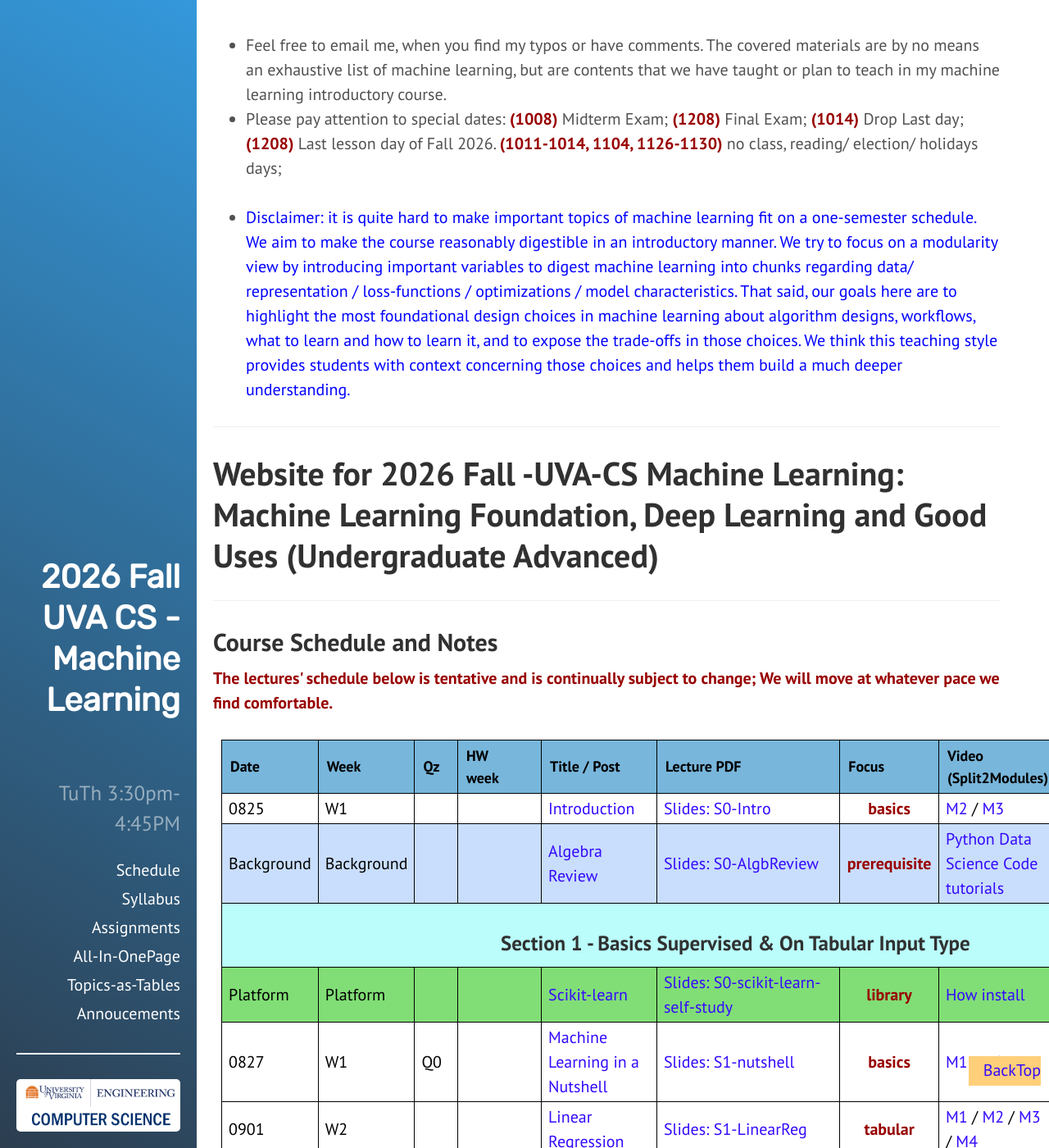
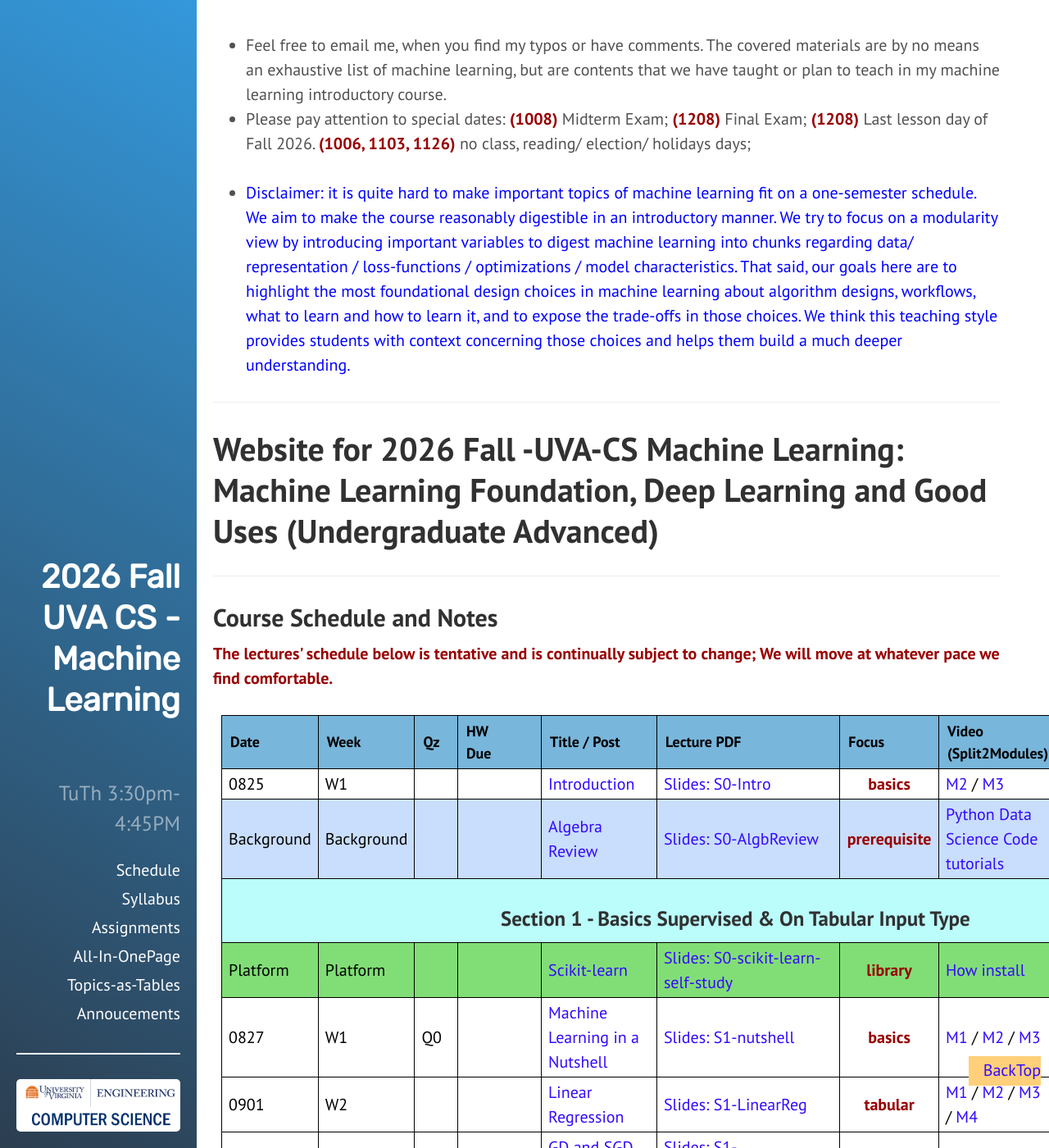
Before and after one commit to qiyanjun/2026Fall-UVA-CS-MachineLearningDeep, a Jekyll site: the page built from index.html, in a window 1280 px wide and 1400 px high. Shown: the whole window at 82% size. Built offline with Jekyll 4.4.1, drawn with Linux system fonts in a browser that asks for light colours.

Commit message:
Update index.html

```diff
--- a/index.html
+++ b/index.html
@@ -12,7 +12,7 @@ desc: 'Website for 2026 Fall -UVA-CS Machine Learning: Machine learning Foundati
   <li>Feel free to email me, when you find my typos or have comments. The covered materials are by no means an exhaustive list of machine learning, but are contents that we have taught or plan to teach in my machine learning introductory course.
 </li>
   <li>
-    Please pay attention to special dates:  <font color="#990000"><b>(1008)</b></font> Midterm Exam;   <font color="#990000"><b>(1208)</b></font> Final Exam;   <font color="#990000"><b>(1014)</b></font> Drop Last day;   <font color="#990000"><b>(1208)</b></font> Last lesson day of Fall 2026. <font color="#990000"><b>(1011-1014, 1104, 1126-1130)</b></font> no class, reading/ election/ holidays days;
+    Please pay attention to special dates:  <font color="#990000"><b>(1008)</b></font> Midterm Exam;   <font color="#990000"><b>(1208)</b></font> Final Exam;    <font color="#990000"><b>(1208)</b></font> Last lesson day of Fall 2026. <font color="#990000"><b>(1006, 1103, 1126)</b></font> no class, reading/ election/ holidays days;
   </li>
   <br>
   <li><p style="color:blue;">Disclaimer: it is quite hard to make important topics of machine learning fit on a one-semester schedule.  We aim to make the course reasonably digestible in an introductory manner. We try to focus on a modularity view by introducing important variables to digest machine learning into chunks regarding data/ representation / loss-functions / optimizations / model characteristics. That said, our goals here are to highlight the most foundational design choices in machine learning about algorithm designs,  workflows, what to learn and how to learn it, and to expose the trade-offs in those choices. We think this teaching style provides students with context concerning those choices and helps them build a much deeper understanding. </p>
@@ -42,7 +42,7 @@ desc: 'Website for 2026 Fall -UVA-CS Machine Learning: Machine learning Foundati
   <th>Date</th>
   <th>Week</th>
   <th>Qz</th>
-  <th>HW <br> week</th>
+  <th>HW <br> Due</th>
   <th>Title / Post</th>
   <th>Lecture PDF</th>
   <th>Focus</th>
```
